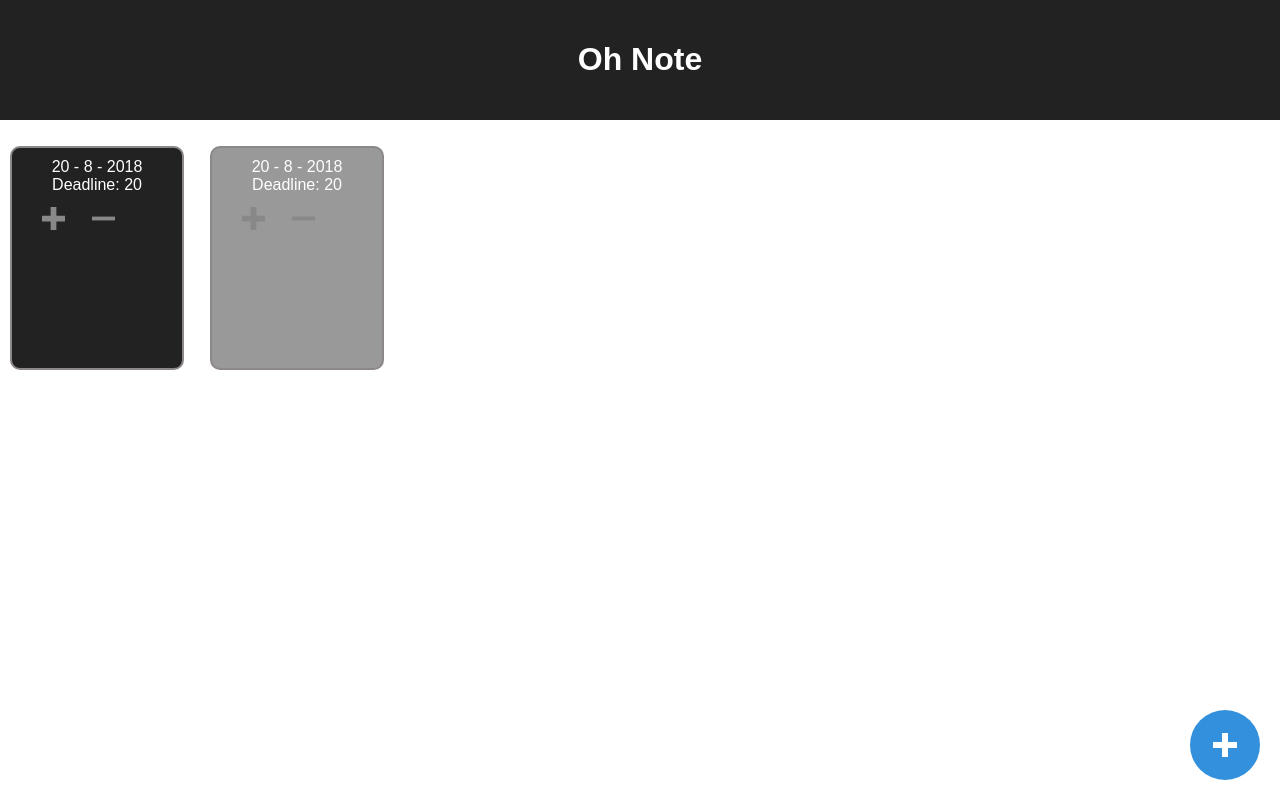
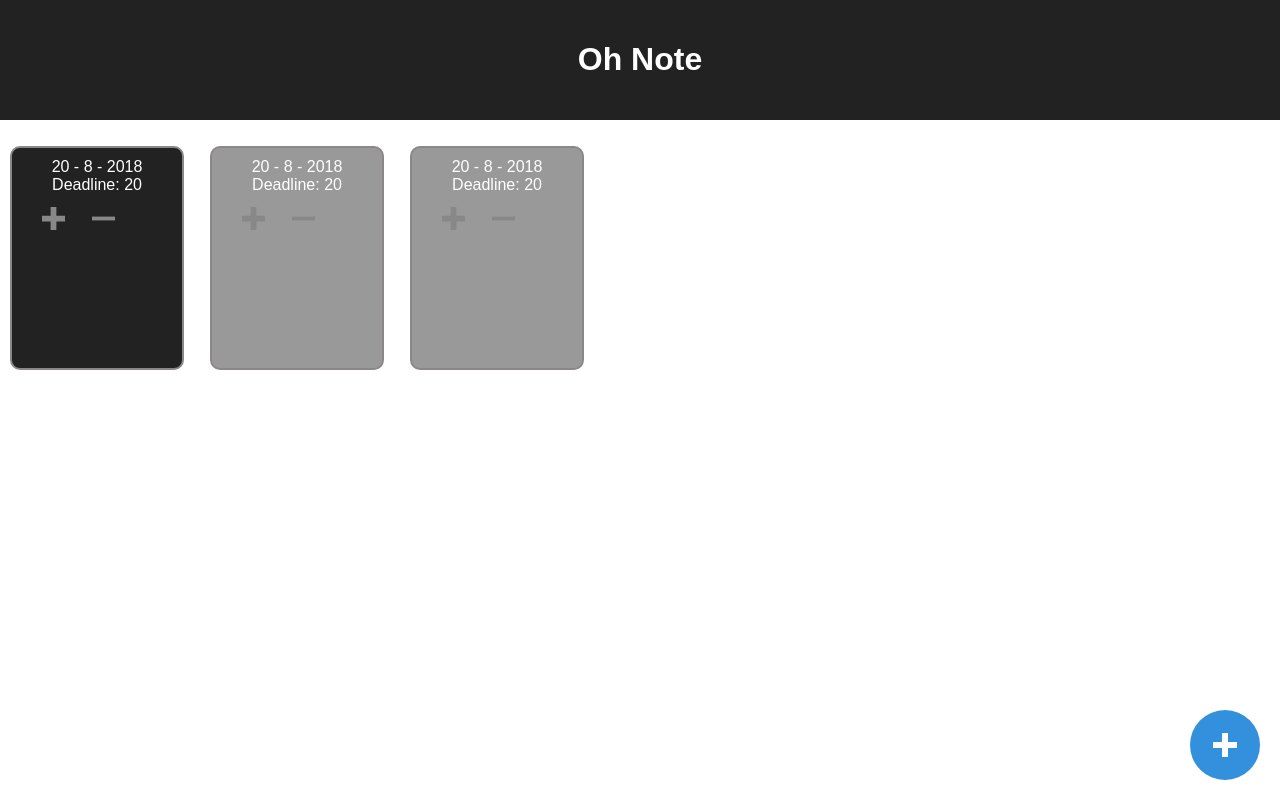
Before and after one commit to pkopy/note-colaboration, a React (Create React App) app: page / in a window 1280 px wide. Built offline with nearby package versions, Linux system fonts and the light colour scheme.

Commit message:
changing title

```diff
--- a/public/index.html
+++ b/public/index.html
@@ -19,7 +19,7 @@
       work correctly both with client-side routing and a non-root public URL.
       Learn how to configure a non-root public URL by running `npm run build`.
     -->
-    <title>React App</title>
+    <title>oH Note</title>
   </head>
   <body>
     <noscript>
--- a/src/App.js
+++ b/src/App.js
@@ -1,6 +1,7 @@
 import React, { Component } from 'react';
 import Notes from './Notes'
-import logo from './logo.svg';
+import NewNote from './NewNote';
+// import logo from './logo.svg';
 // import './App.css';
 
 class App extends Component {
@@ -25,17 +26,33 @@ class App extends Component {
         done: false,
         deadLine: new Date()
       },
+      {
+        id:2,
+        title: 'test',
+        date: new Date(),
+        content: 'to jest jakiś tekst',
+        color: '#999',
+        done: false,
+        deadLine: new Date()
+      },
 
     ]
   }
   addNote = (newNote) => {
     let arr = this.state.notes;
-    newNote.id = arr.length;
+    let maxId = this.state.notes.reduce((prev, cur) => {
+      console.log(`cur: ${cur.id} prev: ${prev.id}`)
+      return (cur.id > prev.id)?cur:prev
+    })
+
+    console.log(maxId)
+    newNote.id = maxId.id+1;
     newNote.color = `rgb(${Math.floor(Math.random() *255)}, ${Math.floor(Math.random() *255)}, ${Math.floor(Math.random() *255)}`
 
     arr.push(newNote)
     this.setState({notes: arr})
   }
+
   addDay = (note) => {
     note.deadLine.setDate(note.deadLine.getDate() + 1)
     this.changeNote(note)
@@ -71,6 +88,7 @@ class App extends Component {
           notes={notes}
           dateToString={this.dateToString}
         />
+
         <div className="add-note-button" onClick={() => {
             this.addNote({
 
@@ -80,10 +98,11 @@ class App extends Component {
               deadLine: new Date()
 
             });
+
             console.log(this.state.notes)
 
-          }
-        }>
+          }}
+        >
 
         </div>
 
```
